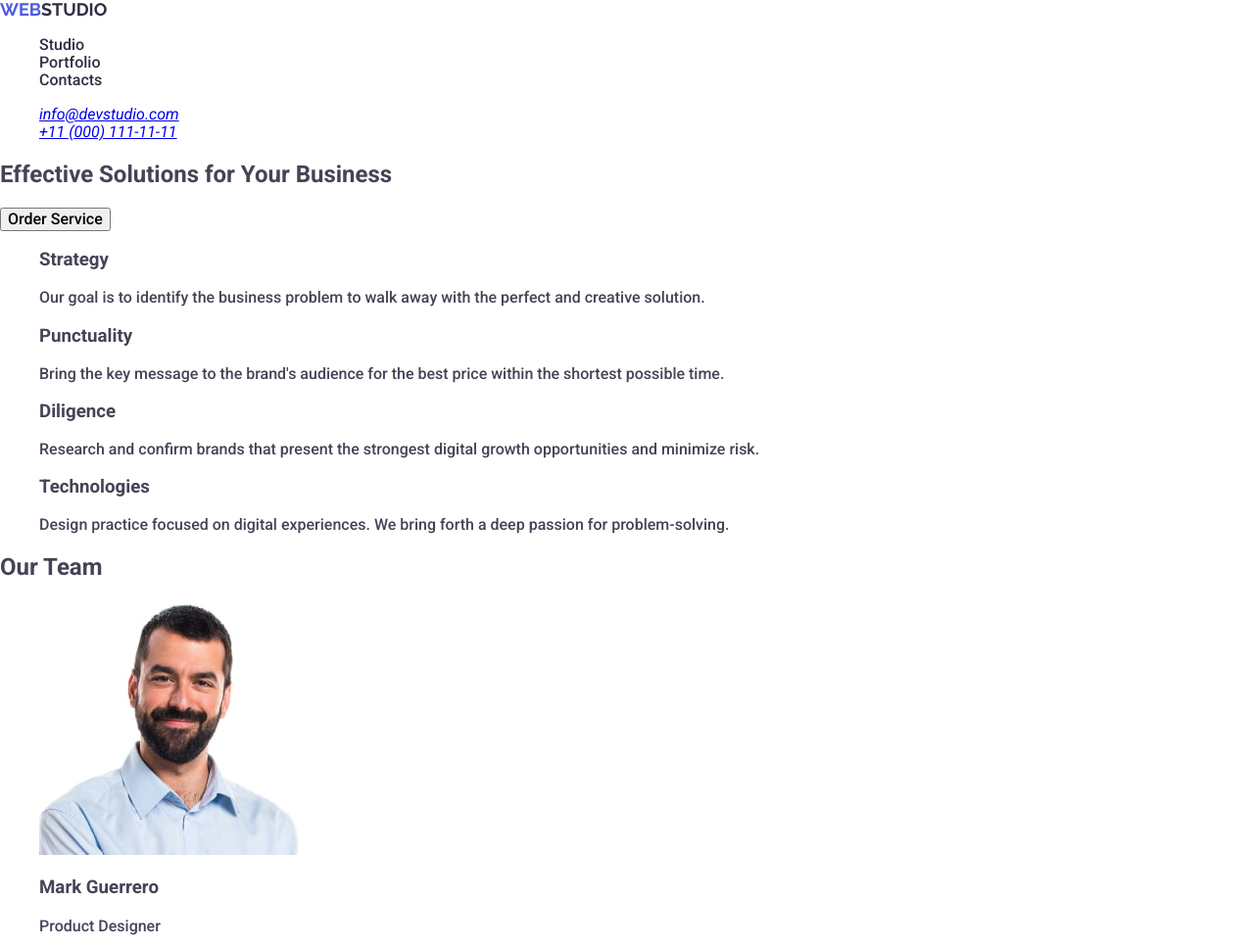
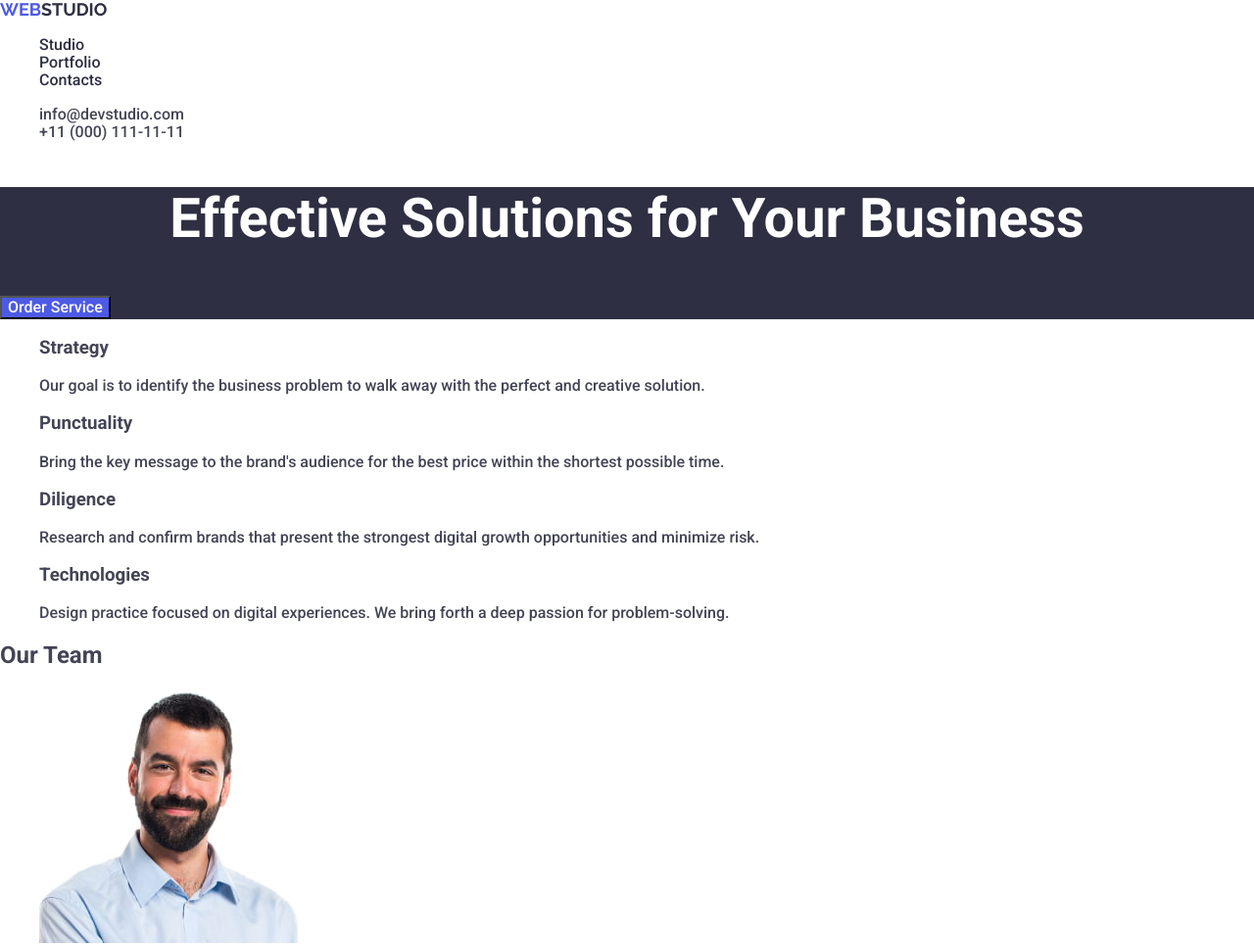
Before and after one commit to Lina5Gold/goit-markup-hw-02, a plain HTML site: page index.html in a window 1280 px wide. Shown: the top 966 px of the page at 98% size. Drawn offline with nearby package versions, Linux system fonts and the light colour scheme.

Commit message:
CSS finished hero section

```diff
--- a/css/styles.css
+++ b/css/styles.css
@@ -28,11 +28,7 @@ ul {
 
 .nav .nav-link {
   color: #2e2f42;
-  font-family: Roboto;
-  font-size: 16px;
   font-weight: 500;
-  line-height: 1, 5px;
-  letter-spacing: 0, 02em;
   text-decoration: none;
 }
 
@@ -41,3 +37,37 @@ ul {
   color: #404bbf;
   text-decoration: underline;
 }
+
+.addres .addres-link {
+  color: #434455;
+  text-decoration: none;
+  font-style: normal;
+}
+
+.addres .addres-link:hover,
+.addres .addres-link:focus {
+  color: #404bbf;
+}
+
+.hero {
+  background-color: #2e2f42;
+}
+.hero .hero-title {
+  color: #fff;
+  text-align: center;
+  font-size: 56px;
+  font-weight: 700;
+  line-height: 1, 07px;
+}
+
+.hero .hero-button {
+  color: #fff;
+  font-weight: 500;
+  letter-spacing: 0, 04em;
+  background-color: #4d5ae5;
+}
+
+.hero .hero-button:hover,
+.hero .hero-button:focus {
+  background-color: #404bbf;
+}
--- a/index.html
+++ b/index.html
@@ -29,16 +29,24 @@
         <a class="logo" href="./index.html"
           ><span class="logo-blue">Web</span>Studio</a
         >
-        <ul class="nav-list">
+        <ul>
           <li><a class="nav-link" href="">Studio</a></li>
           <li><a class="nav-link" href="">Portfolio</a></li>
           <li><a class="nav-link" href="">Contacts</a></li>
         </ul>
       </nav>
-      <address>
-        <ul class="">
-          <li><a href="mailto:info@devstudio.com">info@devstudio.com</a></li>
-          <li><a href="tel:+110001111111">+11 (000) 111-11-11</a></li>
+      <address class="addres">
+        <ul>
+          <li>
+            <a class="addres-link" href="mailto:info@devstudio.com"
+              >info@devstudio.com</a
+            >
+          </li>
+          <li>
+            <a class="addres-link" href="tel:+110001111111"
+              >+11 (000) 111-11-11</a
+            >
+          </li>
         </ul>
       </address>
     </header>
@@ -48,9 +56,9 @@
     <main>
       <!-- HERO SECTION -->
 
-      <section>
-        <h1>Effective Solutions for Your Business</h1>
-        <button type="button">Order Service</button>
+      <section class="hero">
+        <h1 class="hero-title">Effective Solutions for Your Business</h1>
+        <button class="hero-button" type="button">Order Service</button>
       </section>
 
       <!-- ADVANTAGES SECTION -->
```
